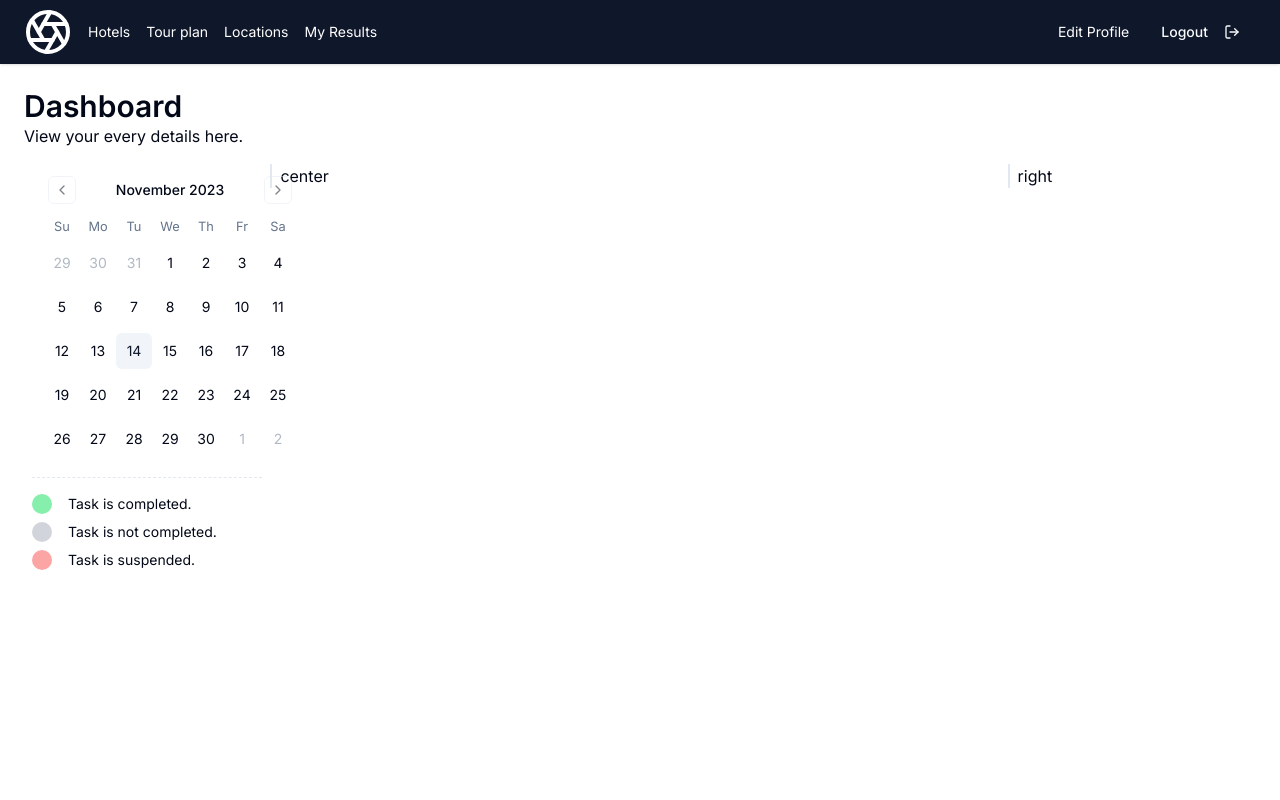
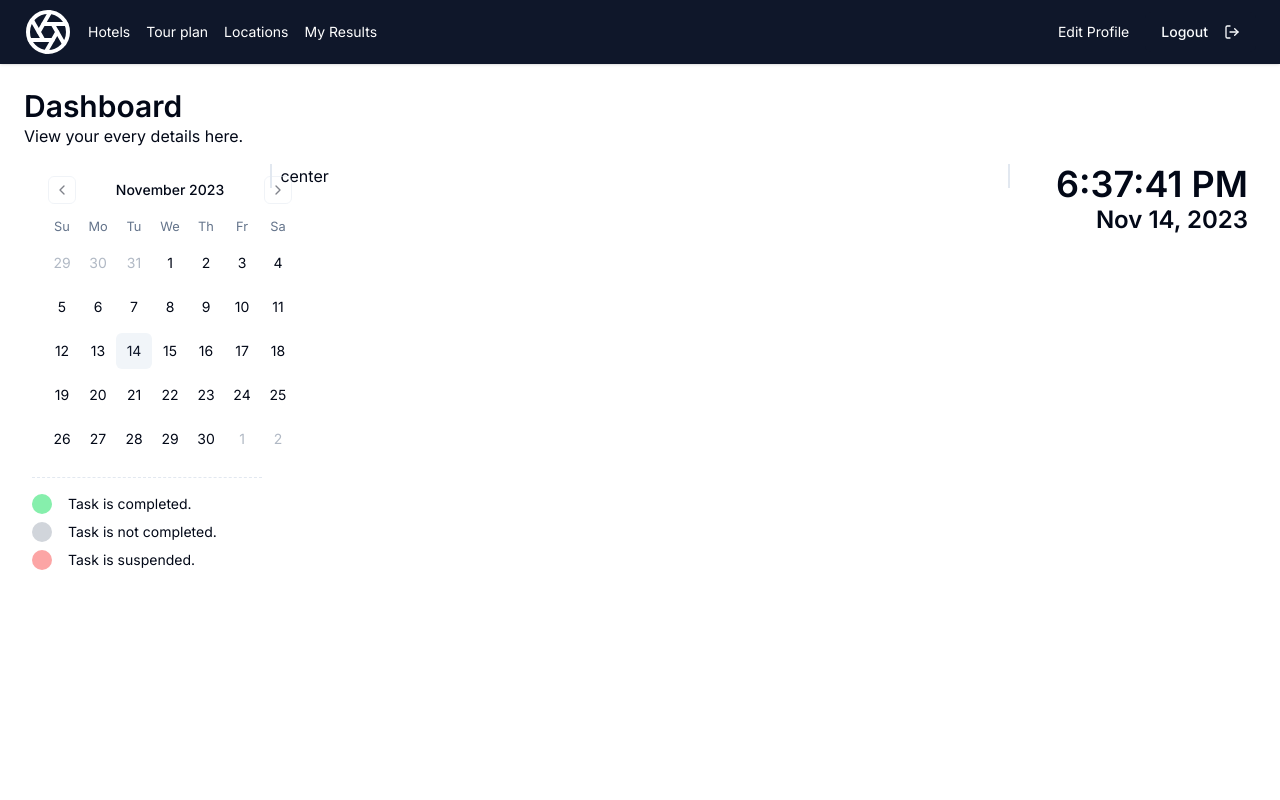
Before and after one commit to Chandima-R/iplpc, a Next.js app: page / in a window 1280 px wide. Shown: the top 800 px of the page. Built offline with nearby package versions, Linux system fonts and the light colour scheme.

Commit message:
feat: add clock to dashboard ⏰

```diff
--- a/src/app/(app)/page.tsx
+++ b/src/app/(app)/page.tsx
@@ -20,6 +20,7 @@ ChartJS.register(
 import { PageHeader } from '@/components/shared/PageHeader'
 
 import {CustomCalendar} from "@/components/shared/CustomCalendar";
+import Clock from "@/components/shared/Clock";
 
 export default function Home() {
     const handleDayClick = (day: Date) => {
@@ -50,11 +51,12 @@ export default function Home() {
                 </div>
             </div>
             <div className={'w-3/5 border-l-2 border-r-2 px-2'}>center</div>
-          <div className={'w-1/5 px-2'}>right</div>
+            <div className={'w-1/5 px-2 flex items-center justify-center'}>
+                <Clock />
             </div>
-    <div>
-      <PageHeader title="dashboard" subtitle="Every status of your work is in one place." />
+        </div>
 
+        {/* <div>
             <div className={'flex'}>
                 <div className={'w-2/3 pr-2'}>
                     <div>
@@ -81,10 +83,9 @@ export default function Home() {
                 </div>
                 <div className={'w-1/3 pl-2 border-l border-slate-900'}>
                     <h2 className={'text-2xl font-semibold capitalize mb-3'}>nearby hotels</h2>
-
                 </div>
             </div>
-   </div>
+        </div> */}
     </div>
     )
 }
--- /dev/null
+++ b/src/components/shared/Clock.tsx
@@ -0,0 +1,25 @@
+import React, { useState, useEffect } from 'react';
+import { format } from 'date-fns';
+
+const Clock = () => {
+    const [currentDateTime, setCurrentDateTime] = useState(new Date());
+
+    useEffect(() => {
+        const intervalId = setInterval(() => {
+            setCurrentDateTime(new Date());
+        }, 1000);
+
+        return () => clearInterval(intervalId);
+    }, []);
+
+    const formattedDateTime = format(currentDateTime, "MMM d, yyyy HH:mm:ss");
+
+    return (
+        <div className='flex flex-col justify-center w-full items-end'>
+            <p className='text-4xl font-semibold'>{format(currentDateTime, "h:mm:ss a")}</p>
+            <p className='text-2xl font-semibold'>{format(currentDateTime, "MMM d, yyyy")}</p>
+        </div>
+    );
+};
+
+export default Clock;
```
Lines whose indentation alone changed are shown as unchanged.
